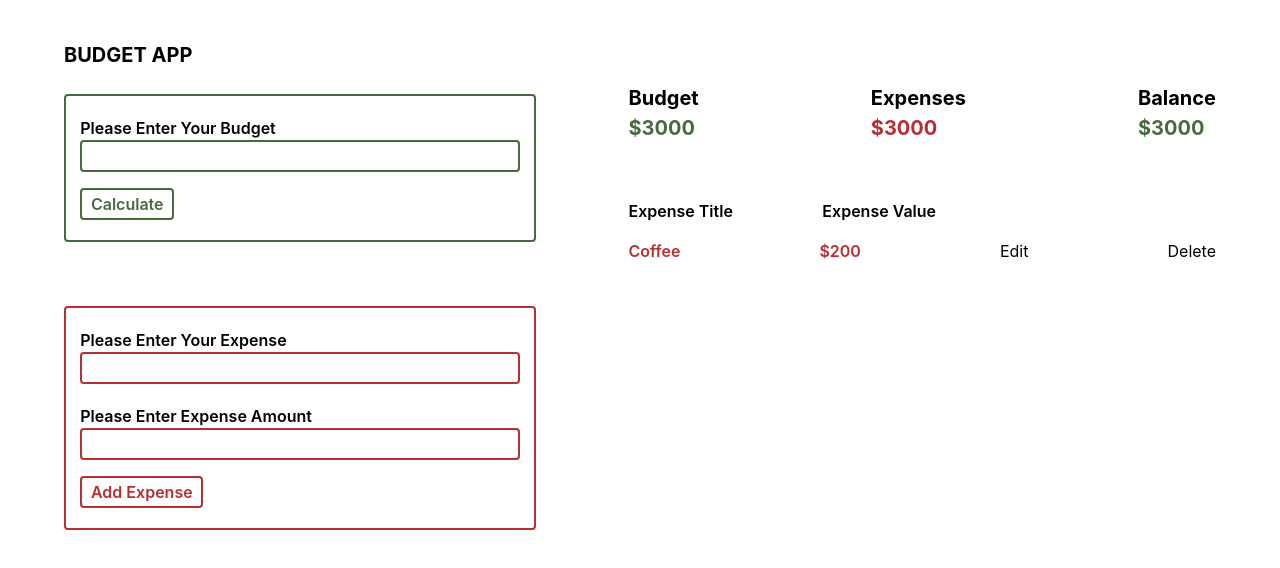
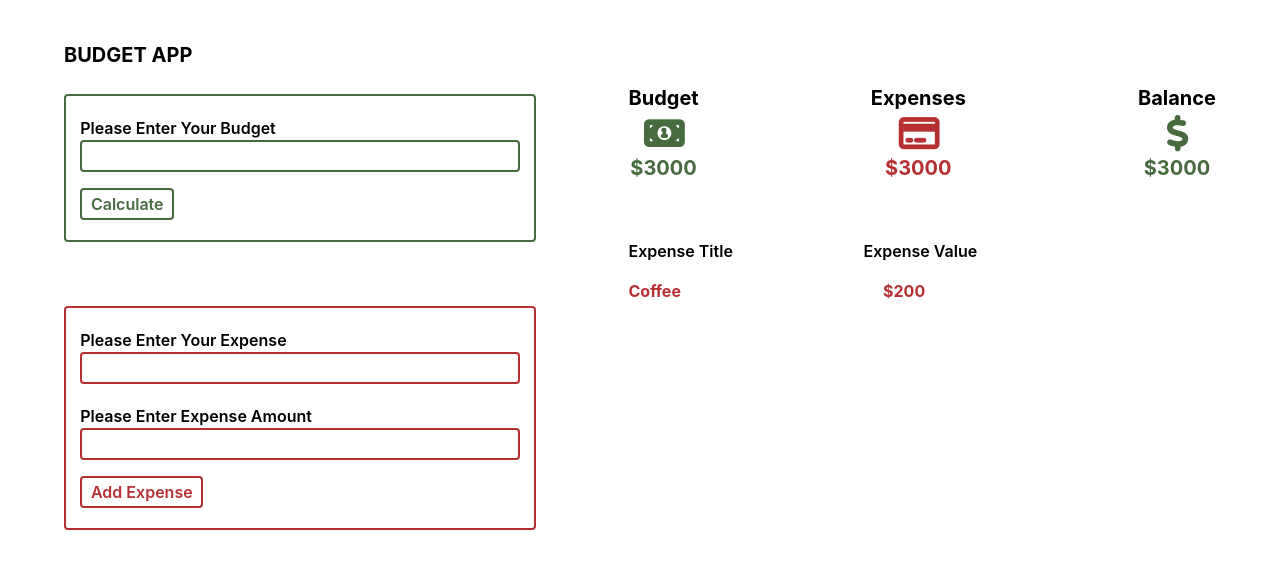
Before and after one commit to Ahsan2519/react-budget-app, a React (Create React App) app: page / in a window 1280 px wide. Shown: the top 568 px of the page. Built offline with nearby package versions, Linux system fonts and the light colour scheme.

Commit message:
Added: Styling added

```diff
--- a/package.json
+++ b/package.json
@@ -36,6 +36,7 @@
     ]
   },
   "devDependencies": {
+    "@babel/plugin-proposal-private-property-in-object": "^7.21.11",
     "tailwindcss": "^3.3.3"
   }
 }
--- a/src/assets/App.css
+++ b/src/assets/App.css
@@ -10,5 +10,14 @@
 .common-btn{
     @apply border-2 py-[2px] px-[2%] mt-4 rounded-[4px] cursor-pointer lg:hover:text-white transition-all duration-[.3s] font-[600]
 }
+
+.common-before{
+    @apply  before:top-[-62%] before:translate-y-[-50%] before:left-[50%] before:translate-x-[-50%] before:text-[35px] mt-[40px]  text-center block
+}
+
+.icon{
+    @apply before:absolute relative before:font-['FontAwesome']
+}
+
 @tailwind components;
 @tailwind utilities;
--- a/src/components/Budget.jsx
+++ b/src/components/Budget.jsx
@@ -1,6 +1,9 @@
 import React from "react";
 
 const Budget = () => {
+  const SubmitHandler = (e)=>{
+    e.preventDefault()
+  }
   return (
     <>
       <div className="basis-[41%]">
@@ -9,6 +12,7 @@ const Budget = () => {
           action="#FIXME"
           method="post"
           className="border-2 border-[#476B3F] rounded-[4px] py-5 px-[3%] mt-6 mb-16"
+          onSubmit={SubmitHandler}
         >
           <div className="flex flex-col">
             <label htmlFor="budget" className="font-[600] ">
@@ -33,6 +37,7 @@ const Budget = () => {
           action="#FIXME"
           method="post"
           className="border-2 border-[#B62F31] rounded-[4px] py-5 px-[3%]"
+          onSubmit={SubmitHandler}
         >
           <div className="flex flex-col">
             <label htmlFor="Expense" className="font-[600] ">
@@ -69,36 +74,42 @@ const Budget = () => {
         <ul className="flex justify-between mb-14">
           <li>
             <h2 className="common-text">Budget</h2>
-            <span className="common-text text-[#476B3F]">$3000</span>
+            <span className="common-text text-[#476B3F] before:content-['\f0d6'] common-before icon">
+              $3000
+            </span>
           </li>
           <li>
             <h2 className="common-text">Expenses</h2>
-            <span className="common-text text-[#B62F31]">$3000</span>
+            <span className="common-text text-[#B62F31] before:content-['\f09d'] common-before icon">
+              $3000
+            </span>
           </li>
           <li>
             <h2 className="common-text">Balance</h2>
-            <span className="common-text text-[#476B3F]">$3000</span>
+            <span className="common-text text-[#476B3F] before:content-['\24'] common-before icon">
+              $3000
+            </span>
           </li>
         </ul>
         <ul className="flex">
-          <li className="basis-[33%] font-[600] mb-4">
+          <li className="basis-[40%] font-[600] mb-4">
             <h3>Expense Title</h3>
           </li>
-          <li className="basis-[33%] font-[600] mb-4">
+          <li className="basis-[40%] font-[600] mb-4">
             <h3>Expense Value </h3>
           </li>
         </ul>
         <ul className="flex justify-between">
-          <li>
-            <span className="text-[#B62F31] font-[600]">Coffee</span>
+          <li className="basis-[40%]">
+            <span className="text-[#B62F31] font-[700]">Coffee</span>
           </li>
-          <li>
-            <span className="text-[#B62F31] font-[600]">$200</span>
+          <li className="basis-[40%]">
+            <span className="text-[#B62F31] font-[700]">$200</span>
           </li>
-          <li>
+          <li className="basis-[5%] icon indent-[-9999px] before:indent-[0] before:content-['\f044'] cursor-pointer">
             <button>Edit</button>
           </li>
-          <li>
+          <li className="basis-[5%] icon indent-[-9999px] before:indent-0 before:content-['\f1f8'] cursor-pointer">
             <button>Delete</button>
           </li>
         </ul>
```
Also changed, not shown: 1 other file (tests, documents, lock files or other folders).
